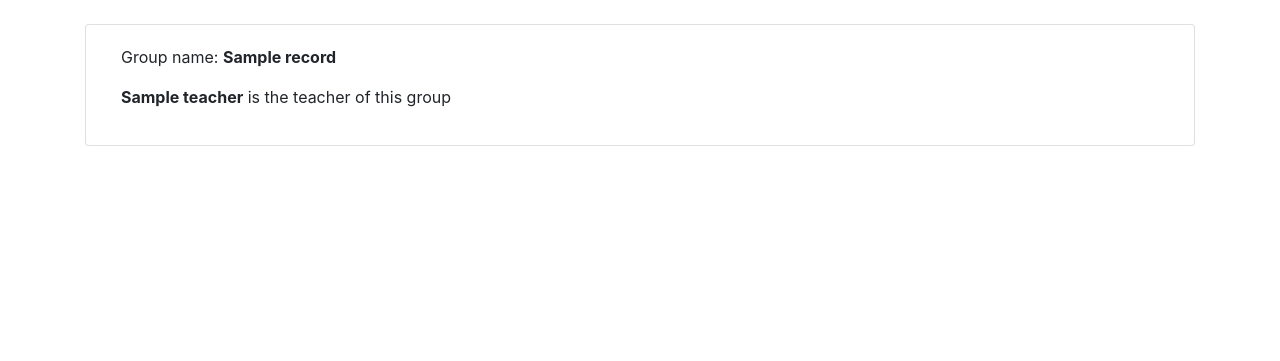
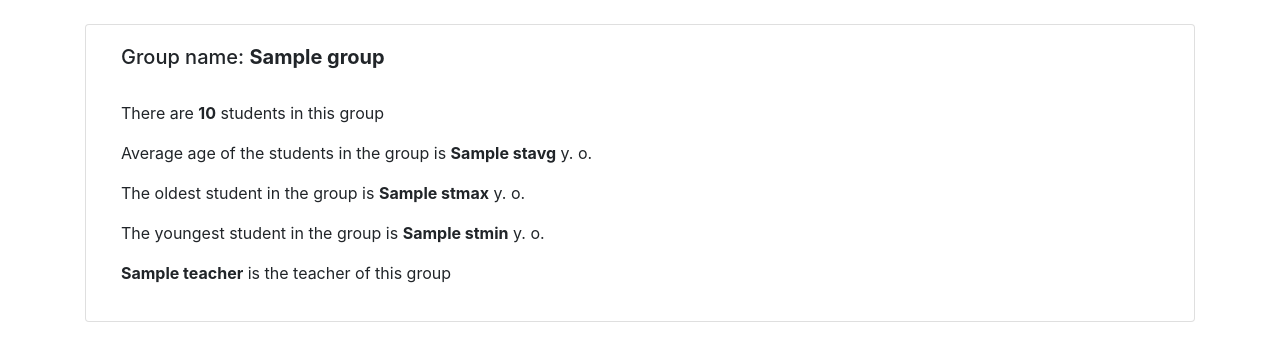
Before and after one commit to alexeykovpak/hillel_django_project, a Python web app: template core/templates/group_index.html in a window 1280 px wide. Shown: the top 361 px of the page. Run offline with Jinja, Linux system fonts and the light colour scheme; the template is opened without the code that fills it: most values are stand-ins (such as "Sample title", 1, 10 or a date in 2020).

Commit message:
Homework7 is done

```diff
--- a/core/templates/group_index.html
+++ b/core/templates/group_index.html
@@ -3,13 +3,18 @@
         <link rel="stylesheet" href="https://cdn.jsdelivr.net/npm/bootstrap@4.6.0/dist/css/bootstrap.min.css" integrity="sha384-B0vP5xmATw1+K9KRQjQERJvTumQW0nPEzvF6L/Z6nronJ3oUOFUFpCjEUQouq2+l" crossorigin="anonymous">
     </head>
     <body>
-        {% for record in object_list %}
+        {% for group in groups %}
         <div class="container"><br>
             <div class="card col-md-12">
               <div class="card-body">
-                <p class="card-text">Group name: <b>{{ record.name }}</b></p>
-                  {% for teacher in record.teachers.all %}
-                    <p><b>{{ teacher.name}}</b> is the teacher of this group</p>
+                <h5 class="card-text">Group name: <b>{{ group.name }}</b></h5>{# название группы #}
+                <br>
+                  <p>There are <b>{{ group.stq }}</b> students in this group</p>{# количество студентов в группе #}
+                  <p>Average age of the students in the group is <b>{{ group.stavg }}</b> y. o.</p>{# средний возраст студентов в группе #}
+                  <p>The oldest student in the group is <b>{{ group.stmax }}</b> y. o.</p>{# максимальный возраст студента в группе #}
+                   <p>The youngest student in the group is <b>{{ group.stmin }}</b> y. o.</p>{# минимальный возраст студента в группе #}
+                  {% for teacher in group.teachers.all %}
+                    <p><b>{{ teacher.name}}</b> is the teacher of this group</p>{# имя учителя #}
                   {% endfor %}
               </div>
             </div><br>
--- a/core/views.py
+++ b/core/views.py
@@ -8,6 +8,12 @@ class GroupView(ListView):
     template_name = 'group_index.html'
     model = Group
 
+    def get_context_data(self, **kwargs):
+        context = super(GroupView, self).get_context_data(**kwargs)
+        groups = Group.objects.get_group_with_student_count().prefetch_related('teachers')
+        context['groups'] = groups
+        return context
+
 
 class TeacherView(ListView):
     template_name = 'teacher_index.html'
```
Also changed, not shown: core/models.py (+10 -0 lines), core/migrations/0005_auto_20210323_2045.py (added), db.sqlite3.
